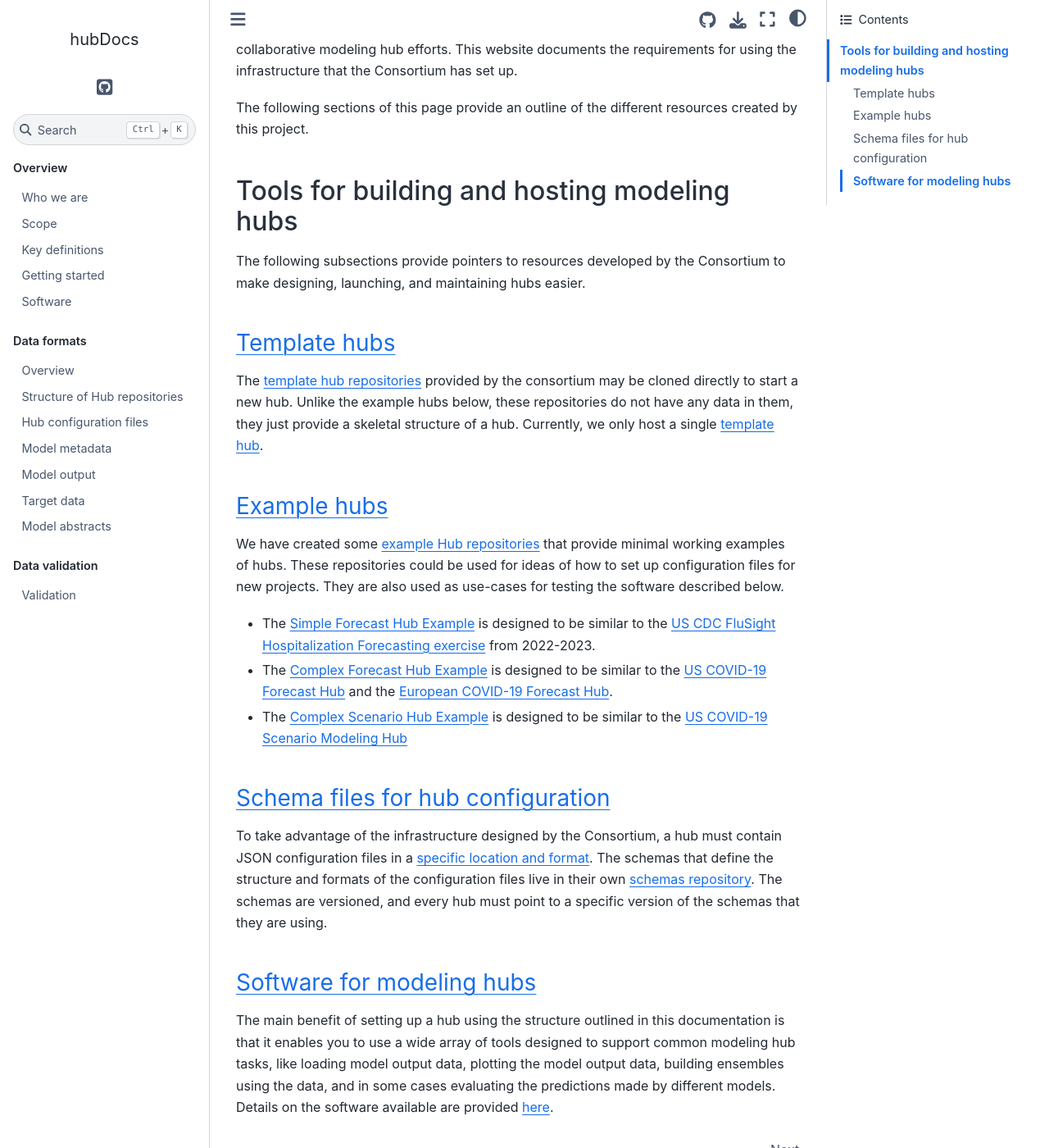
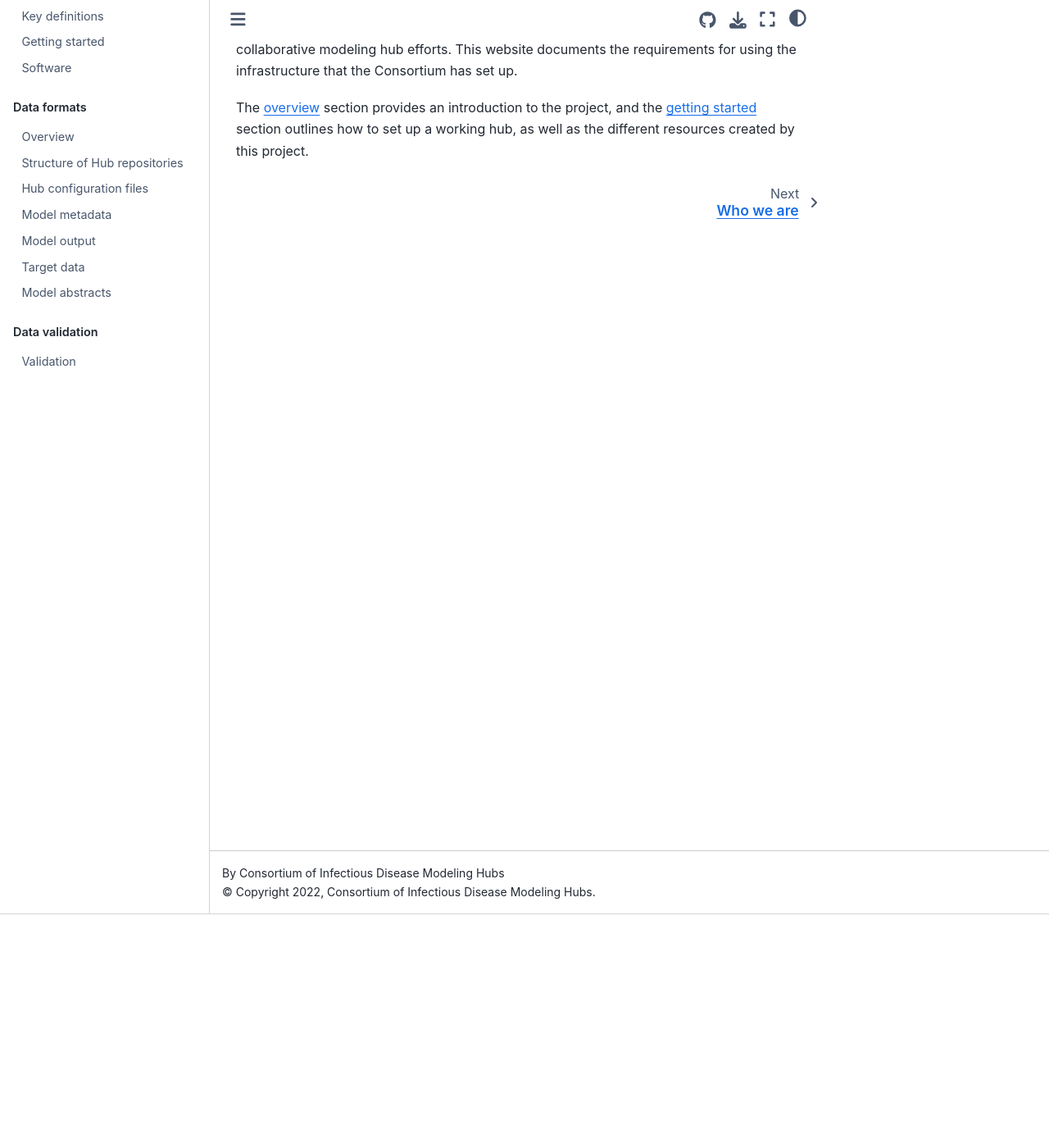
Before and after one commit to hubverse-org/hubDocs, a Sphinx documentation site: the page built from docs/source/index.md, in a window 1280 px wide and 1400 px high, scrolled down 285 px. Shown: the whole window at 82% size. Built offline with Sphinx 7.4.7 and the Sphinx Book theme 1.1.4, drawn with Linux system fonts in a browser that asks for light colours; pages that are not in the unit, such as notebooks, are missing from menus.

Commit message:
Deleting large chunks of redundant text

```diff
--- a/docs/source/index.md
+++ b/docs/source/index.md
@@ -6,31 +6,7 @@ This project is under active development.
 
 **The Consortium of Infectious Disease Modeling Hubs** is a collaboration of research teams that have built and maintained predictive modeling hubs for infectious disease applications. Working together, we have developed software for groups that are running collaborative modeling hub efforts. This website documents the requirements for using the infrastructure that the Consortium has set up.
 
-The following sections of this page provide an outline of the different resources created by this project.
-
-## Tools for building and hosting modeling hubs
-
-The following subsections provide pointers to resources developed by the Consortium to make designing, launching, and maintaining hubs easier.
-
-### [Template hubs](overview/getting-started.md/#template-hubs)
-
-The [template hub repositories](https://github.com/Infectious-Disease-Modeling-Hubs?q=&type=template&language=&sort=) provided by the consortium may be cloned directly to start a new hub. Unlike the example hubs below, these repositories do not have any data in them, they just provide a skeletal structure of a hub. Currently, we only host a single [template hub](https://github.com/Infectious-Disease-Modeling-Hubs/hubTemplate).
-
-### [Example hubs](overview/getting-started.md/#example-hubs)
-
-We have created some [example Hub repositories](https://github.com/Infectious-Disease-Modeling-Hubs?q=example&type=all&language=&sort=) that provide minimal working examples of hubs. These repositories could be used for ideas of how to set up configuration files for new projects. They are also used as use-cases for testing the software described below.
-
-- The [Simple Forecast Hub Example](https://github.com/Infectious-Disease-Modeling-Hubs/example-simple-forecast-hub) is designed to be similar to the [US CDC FluSight Hospitalization Forecasting exercise](https://github.com/cdcepi/Flusight-forecast-data) from 2022-2023.
-- The [Complex Forecast Hub Example](https://github.com/Infectious-Disease-Modeling-Hubs/example-complex-forecast-hub) is designed to be similar to the [US COVID-19 Forecast Hub](https://github.com/reichlab/covid19-forecast-hub) and the [European COVID-19 Forecast Hub](https://github.com/covid19-forecast-hub-europe/covid19-forecast-hub-europe).
-- The [Complex Scenario Hub Example](https://github.com/Infectious-Disease-Modeling-Hubs/example-complex-scenario-hub) is designed to be similar to the [US COVID-19 Scenario Modeling Hub](https://github.com/midas-network/covid19-scenario-modeling-hub)
-
-### [Schema files for hub configuration](overview/getting-started.md/#schema-files)
-
-To take advantage of the infrastructure designed by the Consortium, a hub must contain JSON configuration files in a [specific location and format](hub-config). The schemas that define the structure and formats of the configuration files live in their own [schemas repository](https://github.com/Infectious-Disease-Modeling-Hubs/schemas). The schemas are versioned, and every hub must point to a specific version of the schemas that they are using.
-
-### [Software for modeling hubs](overview/software.md)
-
-The main benefit of setting up a hub using the structure outlined in this documentation is that it enables you to use a wide array of tools designed to support common modeling hub tasks, like loading model output data, plotting the model output data, building ensembles using the data, and in some cases evaluating the predictions made by different models. Details on the software available are provided [here](overview/software.md).
+The [overview](overview/who-we-are.md) section provides an introduction to the project, and the [getting started](overview/getting-started.md) section outlines how to set up a working hub, as well as the different resources created by this project.
 
 
 
```
